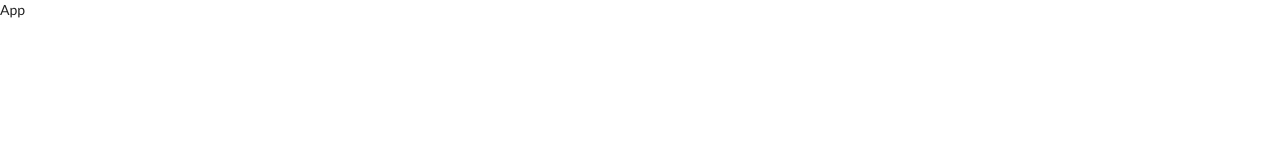
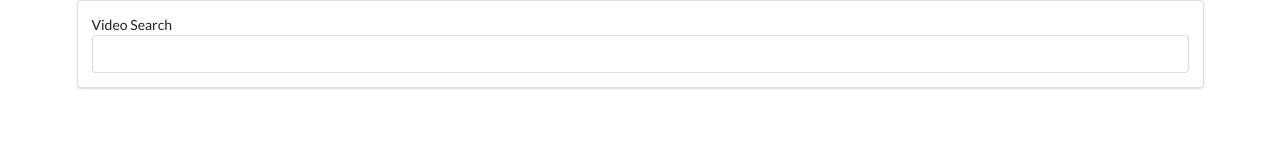
Before and after one commit to gskll/videos-react, a React (Create React App) app: page / in a window 1280 px wide. Shown: the top 160 px of the page. Built offline with nearby package versions, Linux system fonts and the light colour scheme.

Commit message:
feat: search youtube api for video list

```diff
--- a/package.json
+++ b/package.json
@@ -6,6 +6,7 @@
     "@testing-library/jest-dom": "^5.11.4",
     "@testing-library/react": "^11.1.0",
     "@testing-library/user-event": "^12.1.10",
+    "axios": "^0.21.0",
     "react": "^17.0.1",
     "react-dom": "^17.0.1",
     "react-scripts": "4.0.1",
--- /dev/null
+++ b/src/api/youtube.js
@@ -0,0 +1,13 @@
+import axios from "axios";
+
+const YT_API_KEY = "AIzaSyAzi8ZfUr_cUBfWHLkvFmHwIEOx7aQY8-Y";
+
+export default axios.create({
+  baseURL: "https://www.googleapis.com/youtube/v3",
+  params: {
+    part: "snippet",
+    maxResults: 5,
+    type: "video",
+    key: YT_API_KEY,
+  },
+});
--- a/src/components/App.js
+++ b/src/components/App.js
@@ -1,8 +1,28 @@
 import React from "react";
+import youtube from "../api/youtube";
+import SearchBar from "./SearchBar";
+import VideoList from "./VideoList";
 
 class App extends React.Component {
+  state = { videos: [] };
+
+  onTermSubmit = async (term) => {
+    const response = await youtube.get("/search", {
+      params: {
+        q: term,
+      },
+    });
+
+    this.setState({ videos: response.data.items });
+  };
+
   render() {
-    return <div>App</div>;
+    return (
+      <div className="ui container">
+        <SearchBar onTermSubmit={this.onTermSubmit} />
+        <VideoList videos={this.state.videos} />
+      </div>
+    );
   }
 }
 
--- /dev/null
+++ b/src/components/SearchBar.js
@@ -0,0 +1,28 @@
+import React from "react";
+
+class SearchBar extends React.Component {
+  state = { term: "" };
+
+  onFormSubmit = (event) => {
+    event.preventDefault();
+
+    this.props.onTermSubmit(this.state.term);
+  };
+
+  render() {
+    return (
+      <div className="search-bar ui segment">
+        <form className="ui form" onSubmit={this.onFormSubmit}>
+          <label>Video Search</label>
+          <input
+            type="text"
+            value={this.state.term}
+            onChange={(e) => this.setState({ term: e.target.value })}
+          />
+        </form>
+      </div>
+    );
+  }
+}
+
+export default SearchBar;
--- /dev/null
+++ b/src/components/VideoItem.js
@@ -0,0 +1,7 @@
+import React from "react";
+
+const VideoItem = ({ video }) => {
+  return <div>{video.snippet.title}</div>;
+};
+
+export default VideoItem;
--- /dev/null
+++ b/src/components/VideoList.js
@@ -0,0 +1,11 @@
+import React from "react";
+import VideoItem from "./VideoItem";
+
+const VideoList = ({ videos }) => {
+  const renderedList = videos.map((video) => {
+    return <VideoItem video={video} />;
+  });
+  return <div>{renderedList}</div>;
+};
+
+export default VideoList;
```
Also changed, not shown: 1 other file (tests, documents, lock files or other folders).
